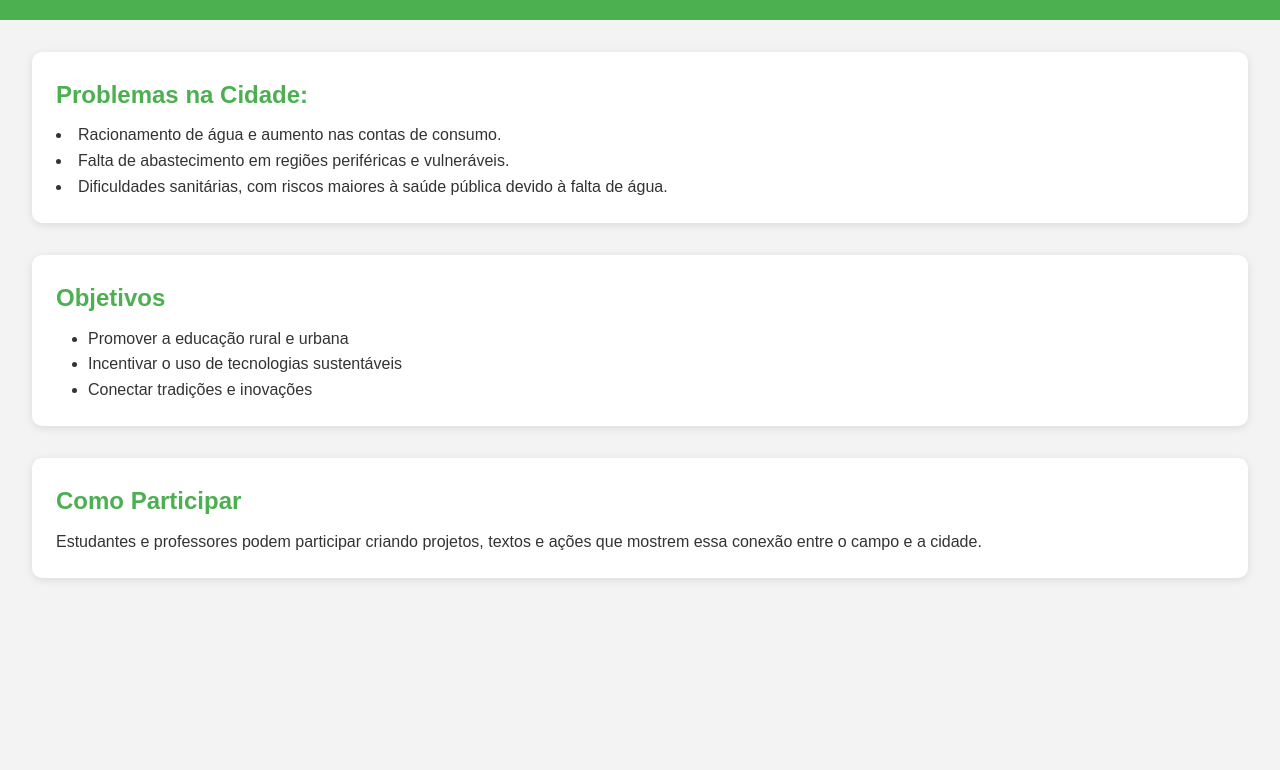
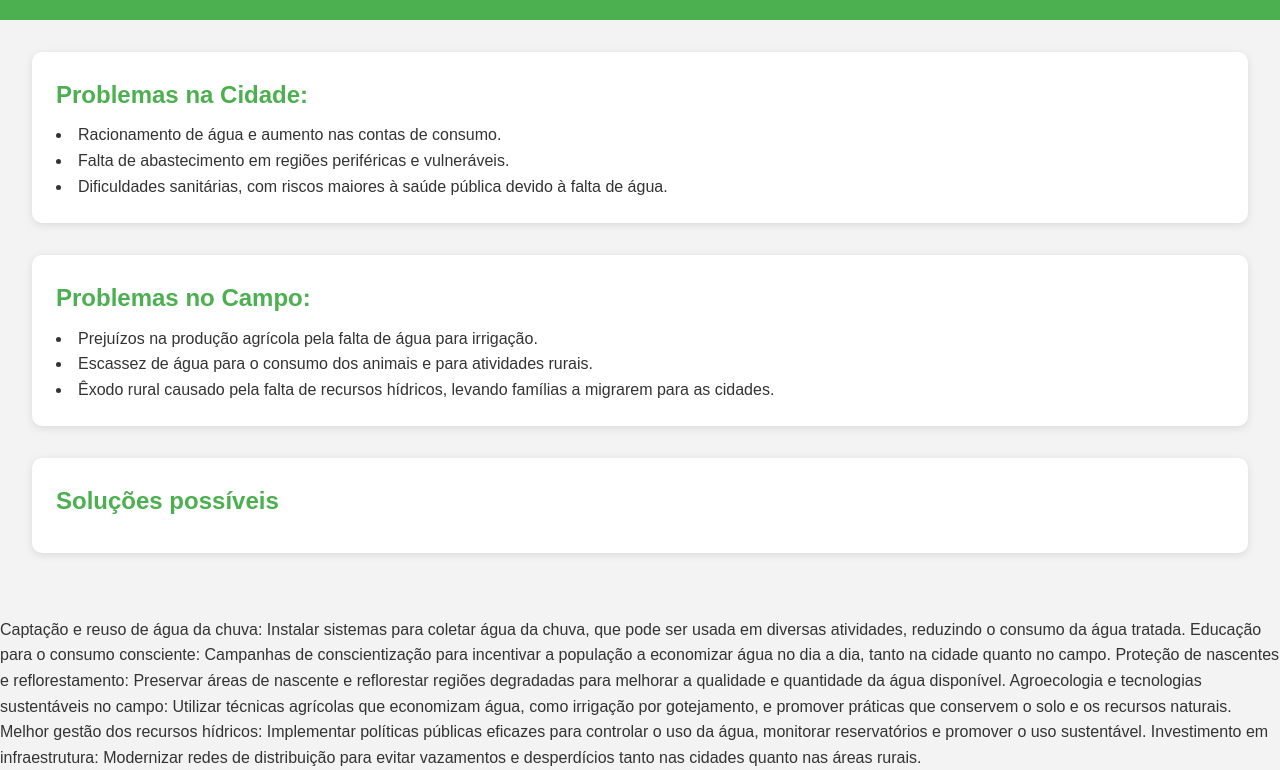
Before and after one commit to Frederico02012008/Agrinho-2025, a plain HTML site: page index.html in a window 1280 px wide. Shown: the part 108-878 px from the top of the page. Before the commit the page ends 800 px from the top, so only its background shows below. Drawn offline with Linux system fonts and the light colour scheme.

Commit message:
samuel gay

```diff
--- a/index.html
+++ b/index.html
@@ -22,18 +22,29 @@
         </section>
 
         <section>
-            <h2>Objetivos</h2>
-            <ul>
-                <li>Promover a educação rural e urbana</li>
-                <li>Incentivar o uso de tecnologias sustentáveis</li>
-                <li>Conectar tradições e inovações</li>
-            </ul>
+            <h2>Problemas no Campo:</h2>
+            <p>
+                <li>Prejuízos na produção agrícola pela falta de água para irrigação.</li>
+                <li>Escassez de água para o consumo dos animais e para atividades rurais.</li>
+                <li>Êxodo rural causado pela falta de recursos hídricos, levando famílias a migrarem para as cidades.</li>
+            </p>
         </section>
 
         <section>
-            <h2>Como Participar</h2>
+            <h2>Soluções possíveis</h2>
             <p>
-                Estudantes e professores podem participar criando projetos, textos e ações que mostrem essa conexão entre o campo e a cidade.
+
             </p>
         </section>
     </main>
+Captação e reuso de água da chuva: Instalar sistemas para coletar água da chuva, que pode ser usada em diversas atividades, reduzindo o consumo da água tratada.
+
+Educação para o consumo consciente: Campanhas de conscientização para incentivar a população a economizar água no dia a dia, tanto na cidade quanto no campo.
+
+Proteção de nascentes e reflorestamento: Preservar áreas de nascente e reflorestar regiões degradadas para melhorar a qualidade e quantidade da água disponível.
+
+Agroecologia e tecnologias sustentáveis no campo: Utilizar técnicas agrícolas que economizam água, como irrigação por gotejamento, e promover práticas que conservem o solo e os recursos naturais.
+
+Melhor gestão dos recursos hídricos: Implementar políticas públicas eficazes para controlar o uso da água, monitorar reservatórios e promover o uso sustentável.
+
+Investimento em infraestrutura: Modernizar redes de distribuição para evitar vazamentos e desperdícios tanto nas cidades quanto nas áreas rurais.
```
